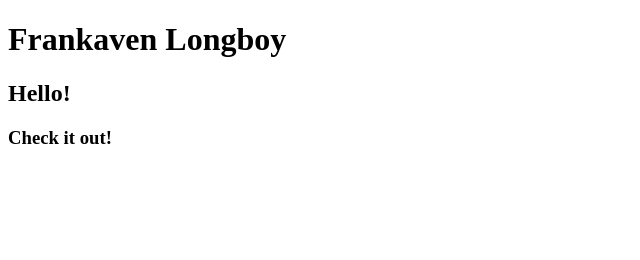
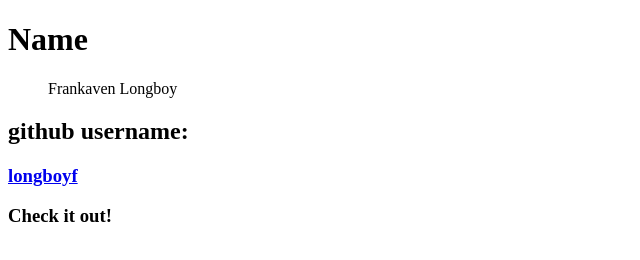
Before and after one commit to longboyf/longboyf.github.io, a plain HTML site: page index.html in a window 1280 px wide. Shown: the whole page, without its empty margins (0-640 px from the left). Drawn offline with Linux system fonts and the light colour scheme.

Commit message:
added name and linked github

```diff
--- a/index.html
+++ b/index.html
@@ -6,8 +6,13 @@
 	</head>
 	<body>
 
-		<h1> Frankaven Longboy </h1>
-		<h2> Hello! <h2>
+		<h1> Name</h1>
+		<ul>
+			Frankaven Longboy
+		</ul>
+		<h2>github username:</h2>
+			<h3> <a href="https://github.com/longboyf"> longboyf </a>
+			</h3>
 		<h3> Check it out! </h3>
 	</body>
 </html>
```
